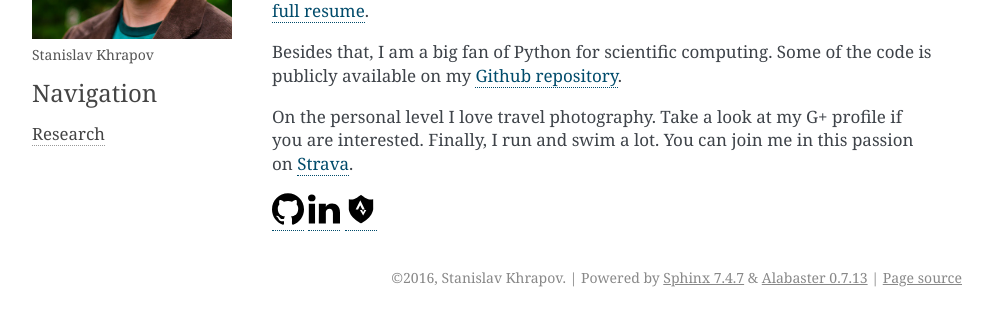
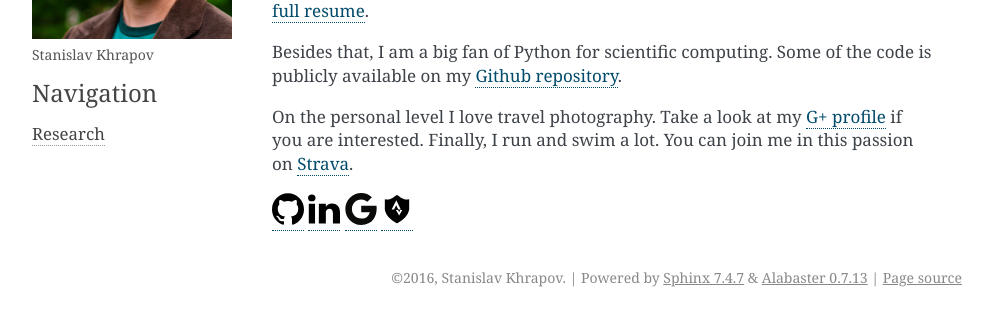
Before and after one commit to khrapovs/khrapovsgithubio_source, a Sphinx documentation site: the page built from source/index.rst, in a window 1280 px wide. Shown: the part 199-519 px from the top of the page, without its empty margins (148-1141 px from the left). Built offline with Sphinx 7.4.7, drawn with Linux system fonts in a browser that asks for light colours; some of the changed lines change nothing that is shown.

Commit message:
Add Google badge

```diff
--- a/source/index.rst
+++ b/source/index.rst
@@ -5,9 +5,9 @@ My name is Stanislav Khrapov. I am an Assistant Professor of Finance at the `New
 
 Besides that, I am a big fan of Python for scientific computing. Some of the code is publicly available on my `Github repository <https://github.com/khrapovs>`_.
 
-On the personal level I love travel photography. Take a look at my G+ profile if you are interested. Finally, I run and swim a lot. You can join me in this passion on `Strava <https://www.strava.com/athletes/6131284>`_.
+On the personal level I love travel photography. Take a look at my `G+ profile <https://plus.google.com/+StanislavKhrapov>`_ if you are interested. Finally, I run and swim a lot. You can join me in this passion on `Strava <https://www.strava.com/athletes/6131284>`_.
 
-|logo_github| |logo_linkedin| |logo_strava|
+|logo_github| |logo_linkedin| |logo_google| |logo_strava|
 
 
 .. |logo_github| image:: _static/Github-black.svg
@@ -18,10 +18,14 @@ On the personal level I love travel photography. Take a look at my G+ profile if
 	:height: 32px
 	:width: 32px
 	:target: https://www.linkedin.com/in/khrapovs
+.. |logo_google| image:: _static/Google-black.svg
+	:height: 32px
+	:width: 32px
+	:target: https://plus.google.com/+StanislavKhrapov
 .. |logo_strava| image:: _static/Strava.svg
 	:height: 32px
 	:width: 32px
-	:target: https://www.linkedin.com/in/khrapovs
+	:target: https://www.strava.com/athletes/6131284
 
 
 .. toctree::
```
Also changed, not shown: source/_static/Google-black.svg (added).
